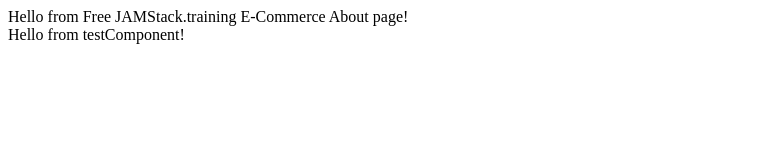
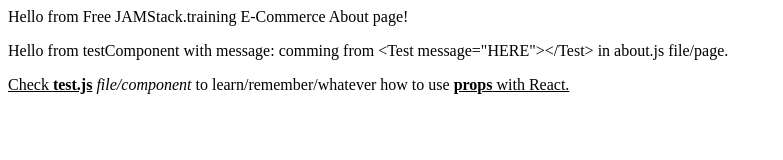
Before and after one commit to FervenT-90/JAMStack-training-ecommerce, a Gatsby site: page /about in a window 1280 px wide. Shown: the whole page, without its empty margins (0-783 px from the left). Built offline with nearby package versions, Linux system fonts and the light colour scheme; Gatsby itself is replaced by a stand-in of ours.

Commit message:
Add props to our Test component and show it in About page
Here we learned to add props (message) to our Test component and
how to use them on a page, in this case, the About page.

```diff
--- a/src/components/test.js
+++ b/src/components/test.js
@@ -1,7 +1,7 @@
 import React from "react"
 
-export default () => (
-  <div>
-    Hello from testComponent!
-  </div>
+export default props => (
+  <p>
+    Hello from testComponent with message: { props.message }
+  </p>
 )
--- a/src/pages/about.js
+++ b/src/pages/about.js
@@ -3,5 +3,8 @@ import Test from '../components/test'
 export default () =>
     <div>
         Hello from Free JAMStack.training E-Commerce About page!
-        <Test></Test>
+        <Test message="comming from <Test message=&#34;HERE&#34;></Test> in about.js file/page."></Test>
+
+        <u>Check <strong>test.js</strong></u> <i>file/component</i> to learn/remember/whatever how to use <u><strong>props</strong> with React.</u>
+
     </div>
```
